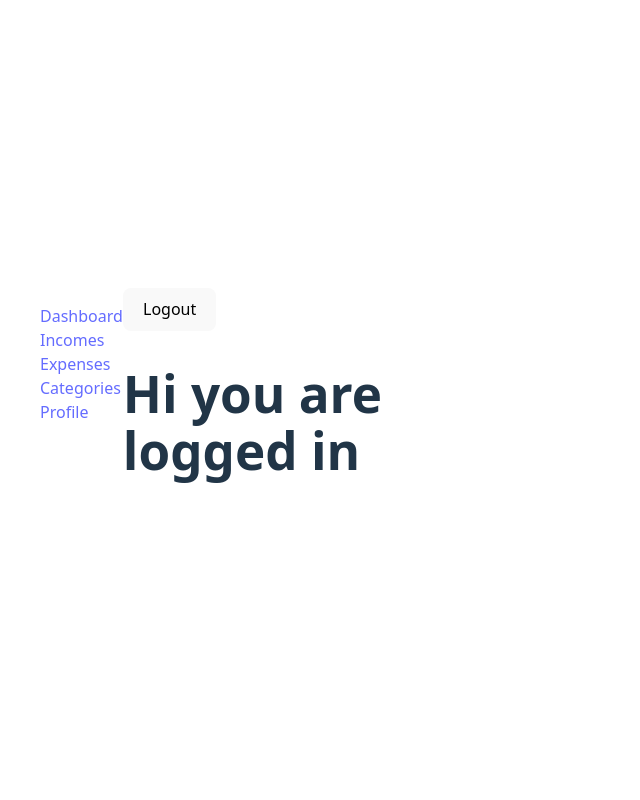
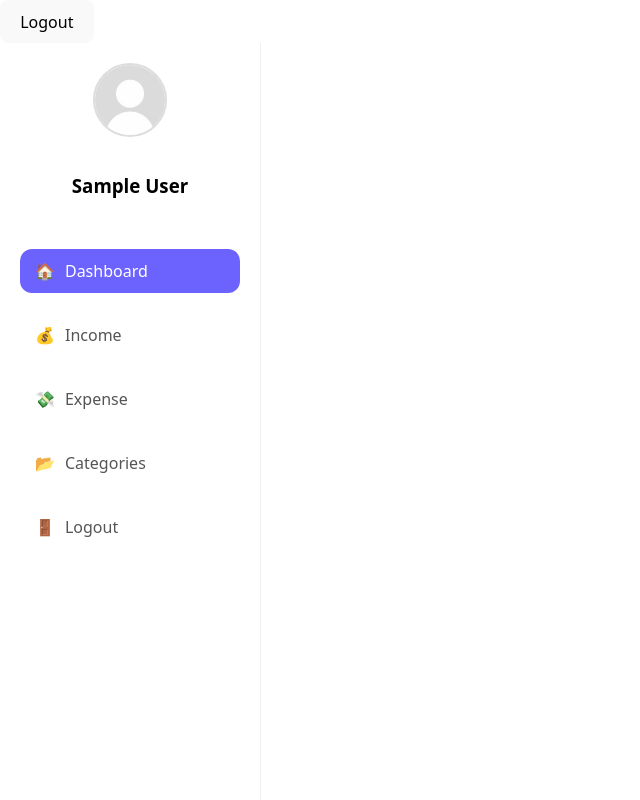
Before and after one commit to ayahmeftah/personal-finance-tracker-frontend, a React (Vite) app: page / in a window 1280 px wide. Shown: the top 800 px of the page, without its empty margins (0-640 px from the left). Built offline with nearby package versions, Linux system fonts and the light colour scheme; sample sign-in values are in the browser's storage.

Commit message:
modified navbar to use navlink dor more style features and passed the user

```diff
--- a/src/App.jsx
+++ b/src/App.jsx
@@ -46,7 +46,7 @@ const App = () => {
           <Route path="/signup" element={<SignUp onSignUp={handleLogin} />} />
           <Route path="/" element={
             <ProtectedRoute>
-              <NavBar />
+              <NavBar user={decodedToken} />
               <Dashboard />
             </ProtectedRoute>
           } />
--- a/src/components/NavBar/NavBar.css
+++ b/src/components/NavBar/NavBar.css
@@ -1,7 +1,59 @@
 .navbar {
-    float: left;
+  width: 220px;
+  min-height: 100vh;
+  background: #fff;
+  border-right: 1px solid #eee;
+  padding: 20px;
+  display: flex;
+  flex-direction: column;
+  gap: 30px;
 }
 
-ul {
-    list-style-type: none;
+.profile {
+  text-align: center;
 }
+
+.profile-pic {
+  width: 70px;
+  height: 70px;
+  border-radius: 50%;
+  object-fit: cover;
+  margin-bottom: 10px;
+  border: 2px solid #ddd;
+}
+
+.nav-links {
+  list-style: none;
+  padding: 0;
+  margin: 0;
+  flex-grow: 1;
+}
+
+.nav-links li {
+  margin-bottom: 20px;
+}
+
+.nav-links a {
+  display: flex;
+  align-items: center;
+  gap: 10px;
+  text-decoration: none;
+  color: #555;
+  padding: 10px 15px;
+  border-radius: 12px;
+  transition: all 0.2s ease;
+  font-weight: 500;
+}
+
+.nav-links a:hover {
+  background: #f5f5f5;
+}
+
+.nav-links a.active {
+  background: #6c63ff;
+  color: #fff;
+}
+
+h3 {
+    color: #000;
+}
--- a/src/components/NavBar/NavBar.jsx
+++ b/src/components/NavBar/NavBar.jsx
@@ -1,16 +1,46 @@
 import React from 'react'
-import { Link } from 'react-router'
+import { NavLink } from 'react-router'
 import './NavBar.css'
 
-const NavBar = () => {
+
+const NavBar = ({user}) => {
+
+  const profilePic = user?.profilePic || "/images/default-profile-img.jpg"
+  const name = user?.name
+
   return (
     <div className='navbar'>
-      <ul>
-        <li><Link to='/'>Dashboard</Link></li>
-        <li><Link to='/transactions/incomes'>Incomes</Link></li>
-        <li><Link to='/transactions/expenses'>Expenses</Link></li>
-        <li><Link to='/categories'>Categories</Link></li>
-        <li><Link to='/profile'>Profile</Link></li>
+      <div className="profile">
+        <img src={profilePic} alt="Profile" className="profile-pic" />
+        <h3>{name}</h3>
+      </div>
+
+      <ul className="nav-links">
+        <li>
+          <NavLink to="/" end activeclassname="active">
+            <i className="icon">🏠</i> Dashboard
+          </NavLink>
+        </li>
+        <li>
+          <NavLink to="/transactions/incomes" activeclassname="active">
+            <i className="icon">💰</i> Income
+          </NavLink>
+        </li>
+        <li>
+          <NavLink to="/transactions/expenses" activeclassname="active">
+            <i className="icon">💸</i> Expense
+          </NavLink>
+        </li>
+        <li>
+          <NavLink to="/categories" activeclassname="active">
+            <i className="icon">📂</i> Categories
+          </NavLink>
+        </li>
+        <li>
+          <NavLink to="/logout" activeclassname="active">
+            <i className="icon">🚪</i> Logout
+          </NavLink>
+        </li>
       </ul>
     </div>
   )
```
Also changed, not shown: public/images/default-profile-img.jpg (added).
